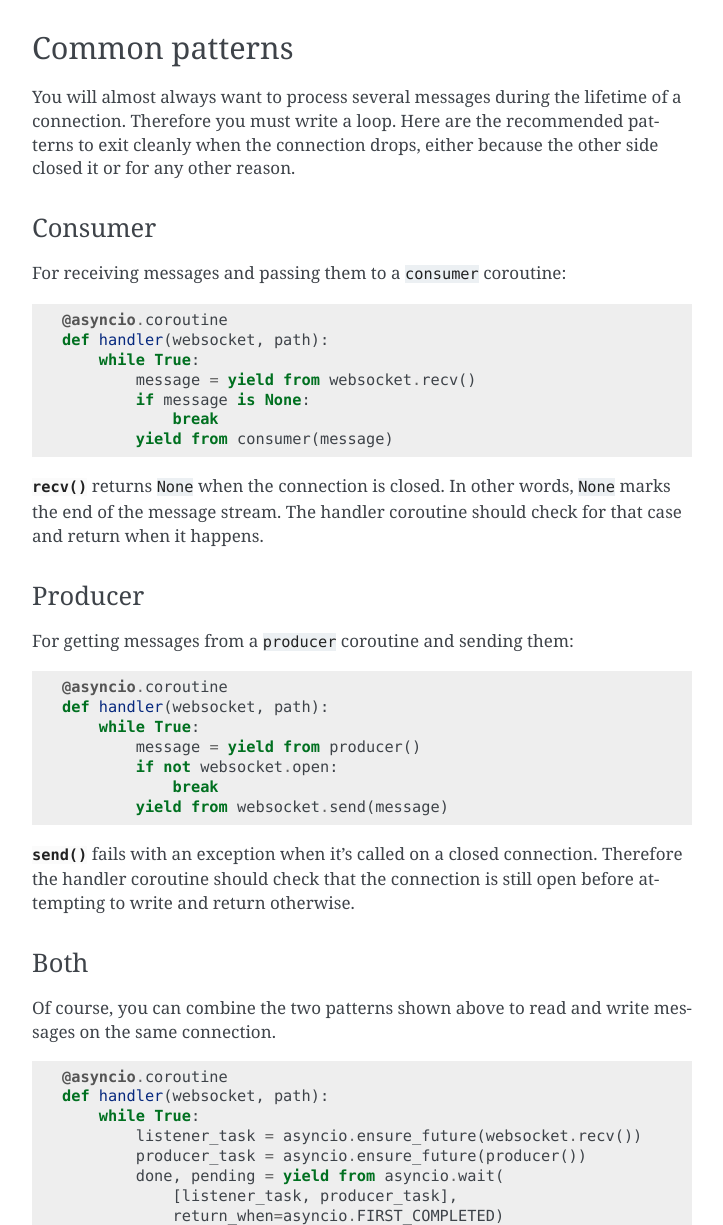
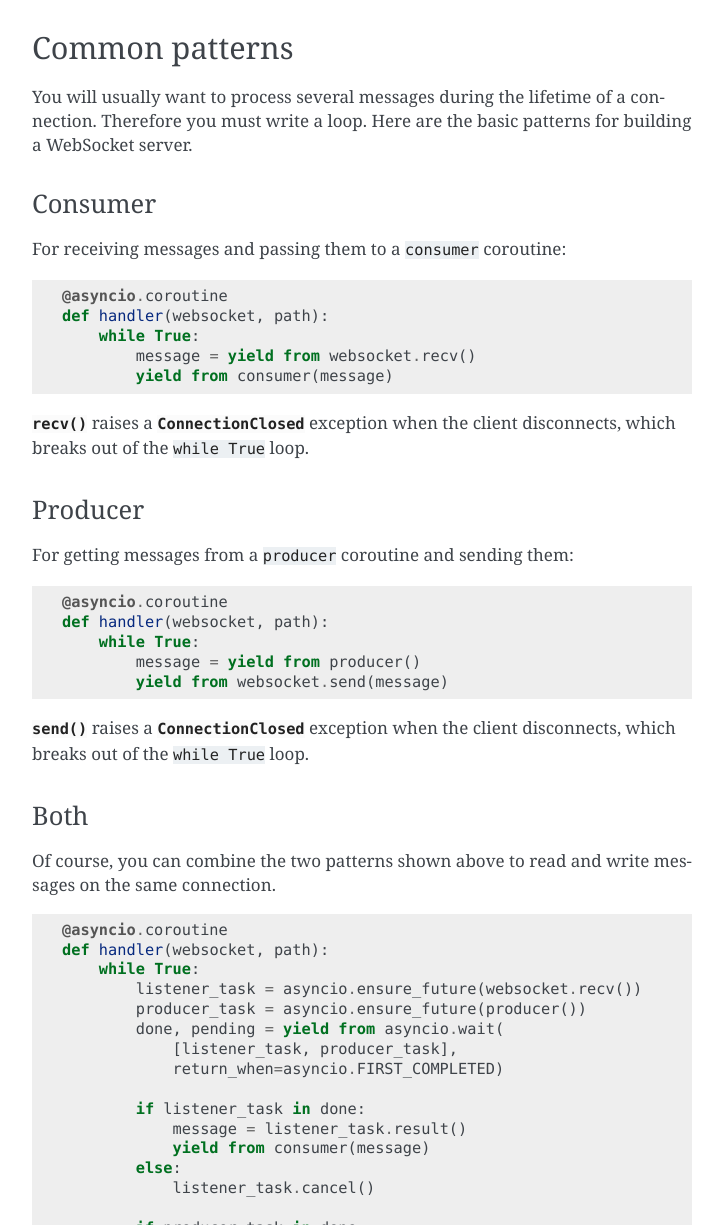
Before and after one commit to python-websockets/websockets, a Sphinx documentation site: the page built from docs/intro.rst, in a window 1280 px wide and 1400 px high, scrolled down 869 px, cut to the strip 175-1400 px from the top of the window. Shown: the whole strip, without its empty margins (388-1111 px from the left). Built offline with Sphinx 7.4.7, drawn with Linux system fonts in a browser that asks for light colours; some of the changed text lies outside the part shown.

Commit message:
Raise an exception in recv instead of returning None.
This makes the API more Pythonic.

Fix #77.

```diff
--- a/docs/intro.rst
+++ b/docs/intro.rst
@@ -38,10 +38,9 @@ Then open this HTML file in a browser.
 Common patterns
 ---------------
 
-You will almost always want to process several messages during the
-lifetime of a connection. Therefore you must write a loop. Here are the
-recommended patterns to exit cleanly when the connection drops, either
-because the other side closed it or for any other reason.
+You will usually want to process several messages during the lifetime of a
+connection. Therefore you must write a loop. Here are the basic patterns for
+building a WebSocket server.
 
 Consumer
 ........
@@ -52,14 +51,11 @@ For receiving messages and passing them to a ``consumer`` coroutine::
     def handler(websocket, path):
         while True:
             message = yield from websocket.recv()
-            if message is None:
-                break
             yield from consumer(message)
 
-:meth:`~websockets.protocol.WebSocketCommonProtocol.recv` returns ``None``
-when the connection is closed. In other words, ``None`` marks the end of
-the message stream. The handler coroutine should check for that case and
-return when it happens.
+:meth:`~websockets.protocol.WebSocketCommonProtocol.recv` raises a
+:exc:`~websockets.exceptions.ConnectionClosed` exception when the client
+disconnects, which breaks out of the ``while True`` loop.
 
 Producer
 ........
@@ -70,14 +66,11 @@ For getting messages from a ``producer`` coroutine and sending them::
     def handler(websocket, path):
         while True:
             message = yield from producer()
-            if not websocket.open:
-                break
             yield from websocket.send(message)
 
-:meth:`~websockets.protocol.WebSocketCommonProtocol.send` fails with an
-exception when it's called on a closed connection. Therefore the handler
-coroutine should check that the connection is still open before attempting
-to write and return otherwise.
+:meth:`~websockets.protocol.WebSocketCommonProtocol.send` raises a
+:exc:`~websockets.exceptions.ConnectionClosed` exception when the client
+disconnects, which breaks out of the ``while True`` loop.
 
 Both
 ....
@@ -98,16 +91,12 @@ messages on the same connection.
 
             if listener_task in done:
                 message = listener_task.result()
-                if message is None:
-                    break
                 yield from consumer(message)
             else:
                 listener_task.cancel()
 
             if producer_task in done:
                 message = producer_task.result()
-                if not websocket.open:
-                    break
                 yield from websocket.send(message)
             else:
                 producer_task.cancel()
```
Also changed, not shown: docs/changelog.rst (+33 -0 lines), 6 other files.
